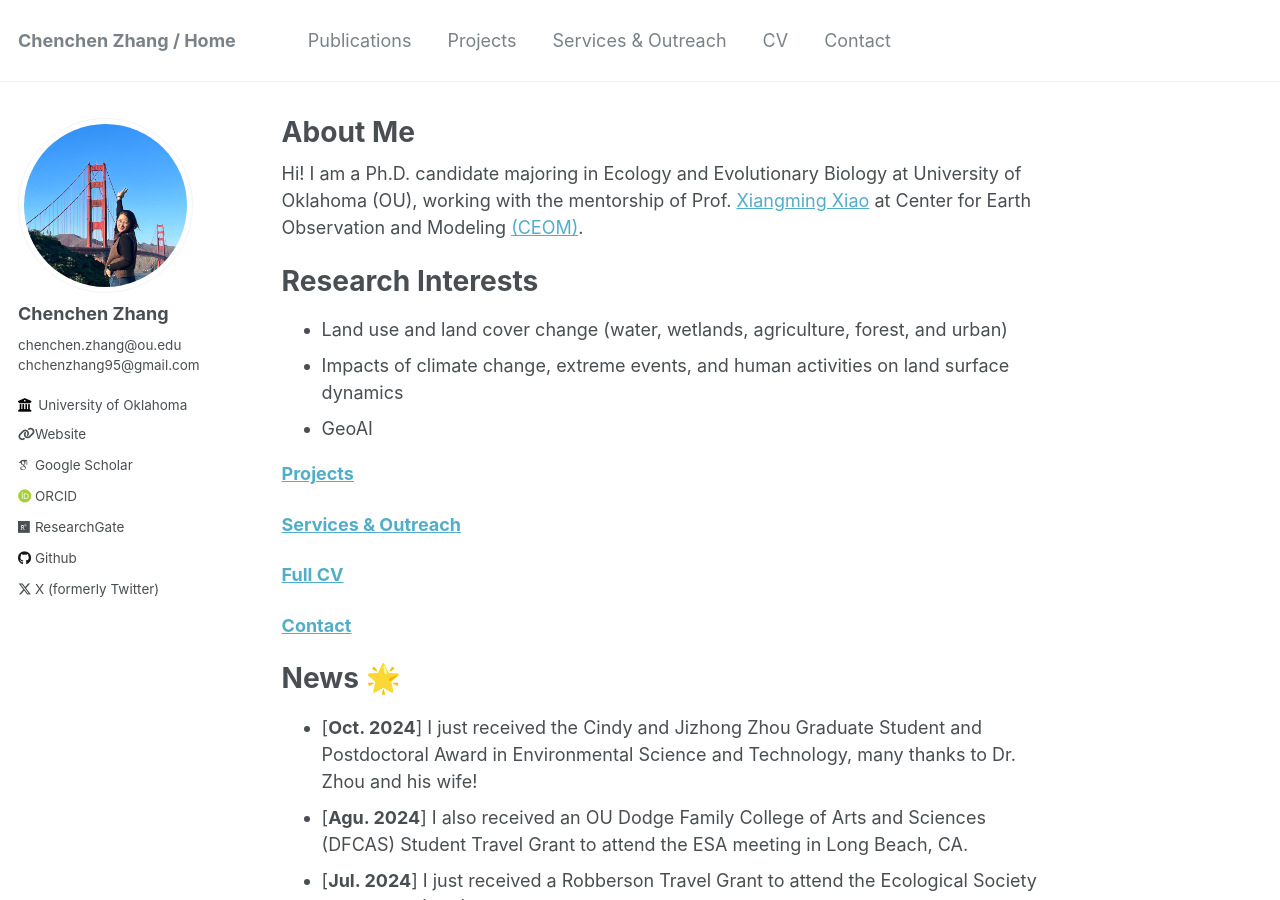
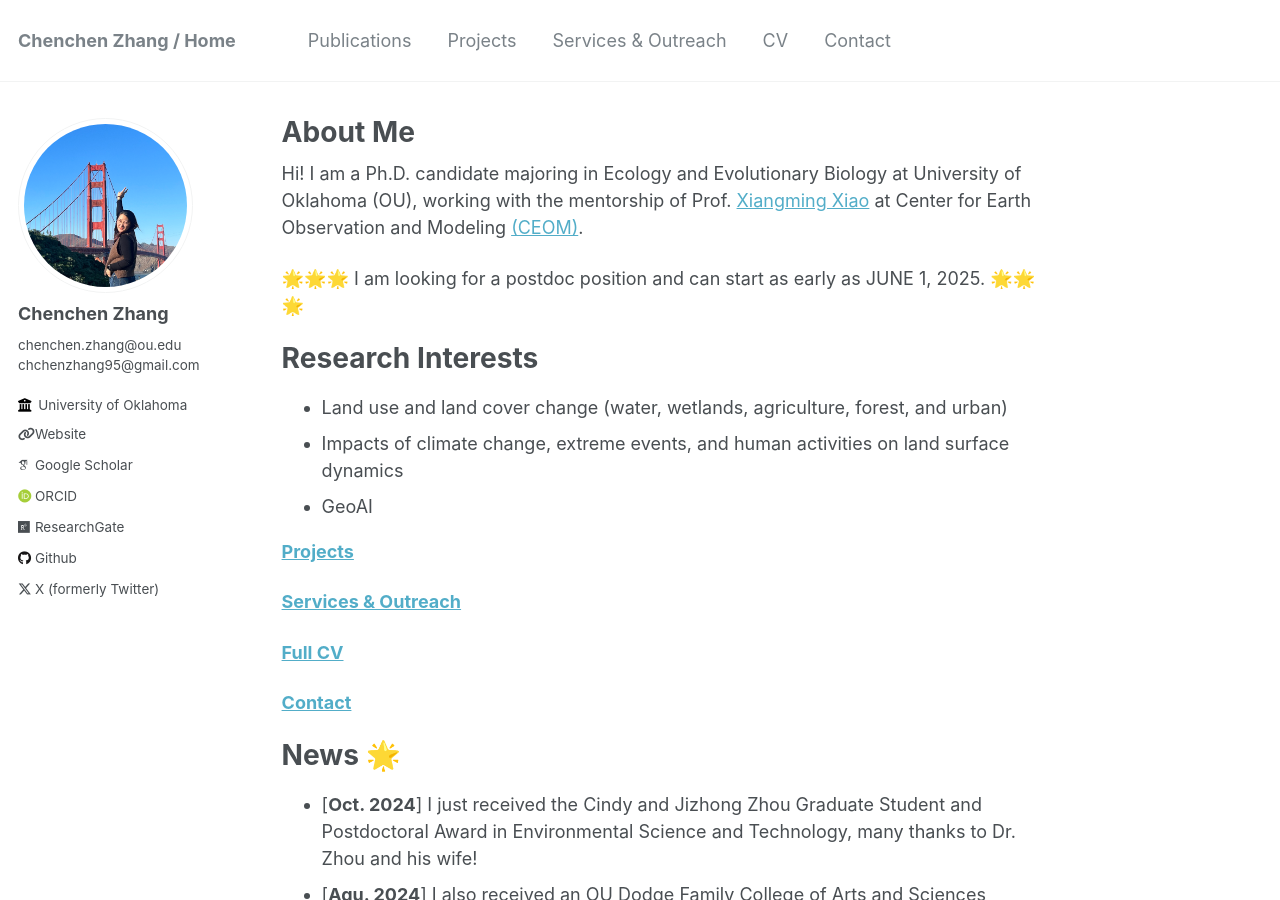
Before and after one commit to rszcc/rszcc.github.io, a Jekyll site: the page built from _pages/about.md, in a window 1280 px wide and 900 px high. Built offline with Jekyll 4.4.1, drawn with Linux system fonts in a browser that asks for light colours; some web fonts are replaced.

Commit message:
Update about.md

```diff
--- a/_pages/about.md
+++ b/_pages/about.md
@@ -8,6 +8,8 @@ redirect_from:
 ---
 
 Hi! I am a Ph.D. candidate majoring in Ecology and Evolutionary Biology at University of Oklahoma (OU), working with the mentorship of Prof. [Xiangming Xiao](https://scholar.google.com/citations?user=71350TcAAAAJ&hl=en) at Center for Earth Observation and Modeling [(CEOM)](https://www.ceom.ou.edu/).
+
+🌟🌟🌟 I am looking for a postdoc position and can start as early as JUNE 1, 2025. 🌟🌟🌟
 
 Research Interests
 ======
```
